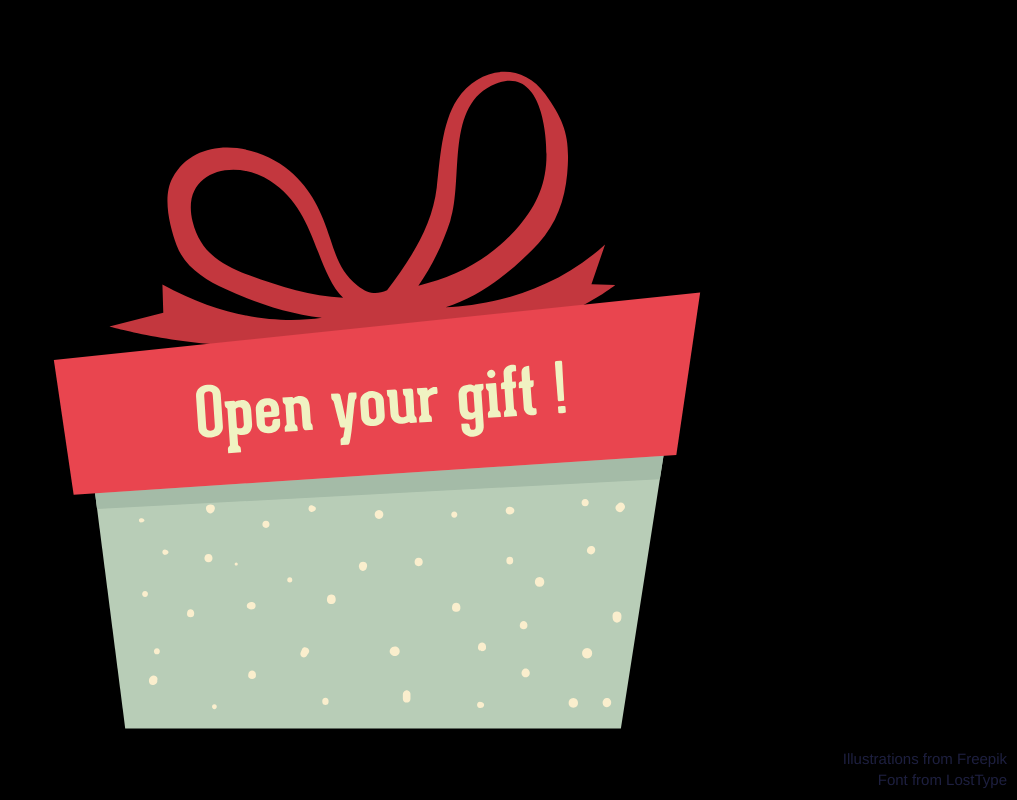
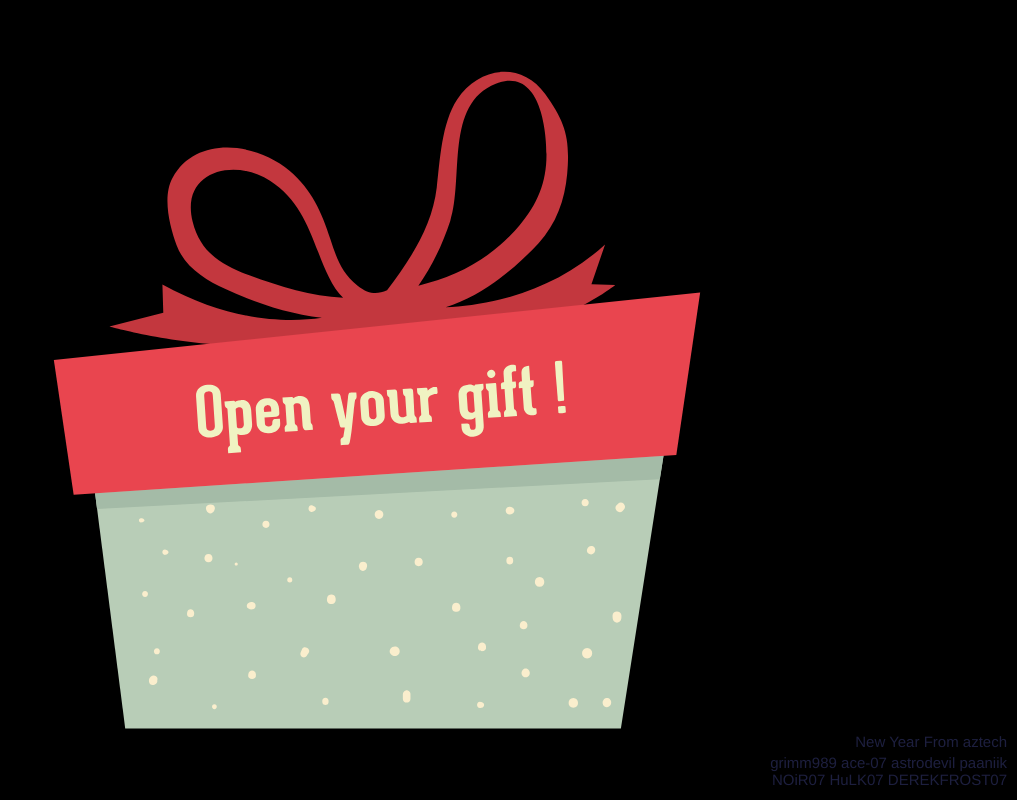
Before and after one commit to Vishal-Sony/Aztecs-07.github.io, a plain HTML site: page HAPPY new year/index.html in a window 1280 px wide. Shown: the whole page, without its empty margins (263-1280 px from the left). Drawn offline with nearby package versions, Linux system fonts and the light colour scheme; animation ran at ten frames a second.

Commit message:
update with love

```diff
--- a/HAPPY new year/index.html
+++ b/HAPPY new year/index.html
@@ -2,7 +2,7 @@
 <html lang="en" >
 <head>
   <meta charset="UTF-8">
-  <title>CodePen - Happy New Year !</title>
+  <title>Happy New Year !</title>
   <link rel="stylesheet" href="./style.css">
 
 </head>
@@ -1230,8 +1230,9 @@
   </g>
 </svg>
 <div class="credits">
-  <a href="http://www.freepik.com/">Illustrations from Freepik</a>
-  <a href="http://losttype.com/">Font from LostType</a>
+<p class="copyright-text">&copy; 2020 aztecs-07</p>
+  <a href="https://github.com/Aztecs-07/Aztecs-07.github.io">New Year From aztech</a>
+  <a href="https://github.com/">grimm989 ace-07 astrodevil paaniik NOiR07 HuLK07 DEREKFROST07 </a>
 </div>
 
 <div class="gift">
@@ -1316,6 +1317,7 @@
     </g>
   </svg>
 
+
 </div>
 <!-- partial -->
   <script src='https://cdnjs.cloudflare.com/ajax/libs/gsap/1.18.2/TweenMax.min.js'></script><script  src="./script.js"></script>
```
